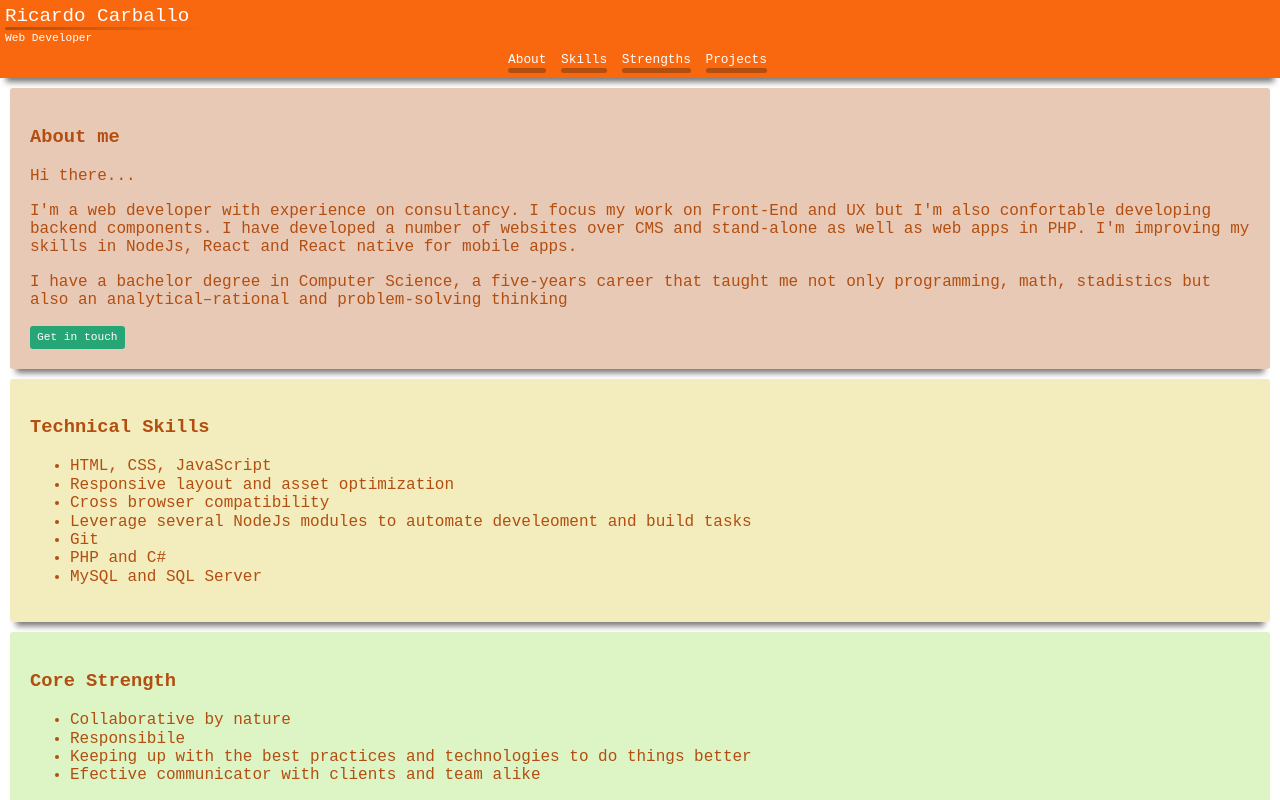
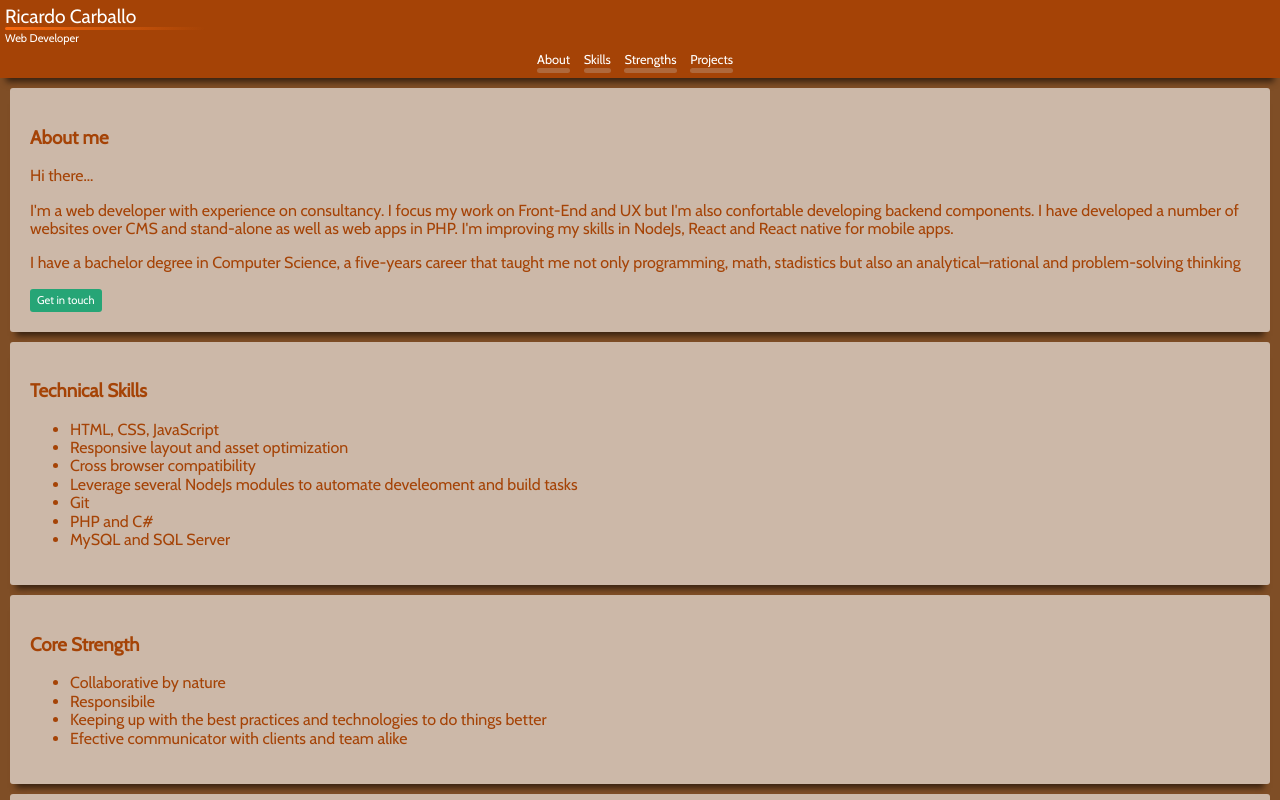
Before and after one commit to riccar/ricardocarballo.com, a website: page app/index.html in a window 1280 px wide. Shown: the top 800 px of the page. Drawn offline with nearby package versions, Linux system fonts and the light colour scheme.

Commit message:
Completing typography and colour palette changes

```diff
--- a/app/assets/styles/base/_global.css
+++ b/app/assets/styles/base/_global.css
@@ -1,6 +1,6 @@
 body {
-  font-family: Courier New, sans-serif;
-  color: $mainColour;
+  font-family: 'Cabin', sans-serif;
+  color: $headerBgColour;
   background-color: $bgColour;
 
 }
--- a/app/assets/styles/modules/_main-nav.css
+++ b/app/assets/styles/modules/_main-nav.css
@@ -13,7 +13,7 @@
     /*Align items horizontally*/
     display: inline-block;
     /*creates a padding between each item*/
-    padding: 5px 5px 5px 0;
+    padding: 5px 10px 5px 0;
   }
 
   a {
@@ -96,6 +96,7 @@
   100% {
     opacity: 1;
     transform: translateY(0);
+    background-color: $mainNavUnSelected;
   }
 }
 
--- a/app/assets/styles/modules/_section.css
+++ b/app/assets/styles/modules/_section.css
@@ -6,18 +6,18 @@
   box-shadow: 0px 10px 6px -6px $shadowColour;
 
   &__about {
-    background-color: rgba($aboutBgColour, .3);
+    background-color: rgba($aboutBgColour, .6);
   }
 
   &__skills {
-    background-color: rgba($skillsBgColour, .3);
+    background-color: rgba($skillsBgColour, .6);
   }
 
   &__strenghts {
-    background-color: rgba($strengthsBgColour, .3);
+    background-color: rgba($strengthsBgColour, .6);
   }
 
   &__projects {
-    background-color: rgba($projectsBgColour, .3);
+    background-color: rgba($projectsBgColour, .6);
   }
 }
--- a/app/index.html
+++ b/app/index.html
@@ -6,6 +6,7 @@
   <meta http-equiv="X-UA-Compatible" content="ie=edge">
   <meta name="keywords" content="Web Developer, Front-End Developer, NodeJS, Javascript">
   <meta name="description" content="Ricardo Carballo Web Developer">
+  <link href="https://fonts.googleapis.com/css?family=Cabin" rel="stylesheet">
   <link rel="stylesheet" href="temp/styles/styles.css">
   <title>Ricardo Carballo</title>
 </head>
--- a/app/temp/styles/styles.css
+++ b/app/temp/styles/styles.css
@@ -455,9 +455,9 @@ template {
 /*Section colours*/
 
 body {
-  font-family: Courier New, sans-serif;
-  color: #b24e10;
-  background-color: #FFF;
+  font-family: 'Cabin', sans-serif;
+  color: #a54306;
+  background-color: #7f4e26;
 
 }
 
@@ -473,9 +473,9 @@ body {
   padding-left: 3px;*/
   width: 100%;
   color: white;
-  background-color: #f9680e;
-  -webkit-box-shadow: 0px 10px 6px -6px #777;
-          box-shadow: 0px 10px 6px -6px #777;
+  background-color: #a54306;
+  -webkit-box-shadow: 0px 10px 6px -6px #3a2311;
+          box-shadow: 0px 10px 6px -6px #3a2311;
 }
 
 .site-header__title {
@@ -505,8 +505,8 @@ body {
     margin-left: 5px;
     margin-bottom: 2px;
     border-radius: 20px;
-    background-image: -webkit-gradient(linear, left top, right top, from(#b24e10), to(#f9680e));
-    background-image: linear-gradient(to right, #b24e10, #f9680e);
+    background-image: -webkit-gradient(linear, left top, right top, from(#f9680e), to(#a54306));
+    background-image: linear-gradient(to right, #f9680e, #a54306);
     -webkit-animation-name: line-decorator;
             animation-name: line-decorator;
     -webkit-animation-duration: 2s;
@@ -552,7 +552,7 @@ body {
     /*Align items horizontally*/
     display: inline-block;
     /*creates a padding between each item*/
-    padding: 5px 5px 5px 0;
+    padding: 5px 10px 5px 0;
   }
 
 .main-nav a {
@@ -570,7 +570,7 @@ body {
   }
 
 .main-nav .underline {
-    background-color: #b24e10;
+    background-color: #f9680e;
     height: 5px;
     opacity: 0;
     -webkit-animation-name: underline;
@@ -653,6 +653,7 @@ body {
     opacity: 1;
     -webkit-transform: translateY(0);
             transform: translateY(0);
+    background-color: #af683b;
   }
 }
 
@@ -681,24 +682,24 @@ body {
   padding: 20px;
   margin: 10px;
   border-radius: 3px;
-  -webkit-box-shadow: 0px 10px 6px -6px #777;
-          box-shadow: 0px 10px 6px -6px #777;
+  -webkit-box-shadow: 0px 10px 6px -6px #3a2311;
+          box-shadow: 0px 10px 6px -6px #3a2311;
 }
 
 .section__about {
-    background-color: rgba(178,78,16, .3);
+    background-color: rgba(255,255,255, .6);
   }
 
 .section__skills {
-    background-color: rgba(214,193,34, .3);
+    background-color: rgba(255,255,255, .6);
   }
 
 .section__strenghts {
-    background-color: rgba(144,219,63, .3);
+    background-color: rgba(255,255,255, .6);
   }
 
 .section__projects {
-    background-color: rgba(216,34,34, .3);
+    background-color: rgba(255,255,255, .6);
   }
 
 .btn {
```
Also changed, not shown: app/assets/styles/base/_variables.css (+13 -9 lines).
